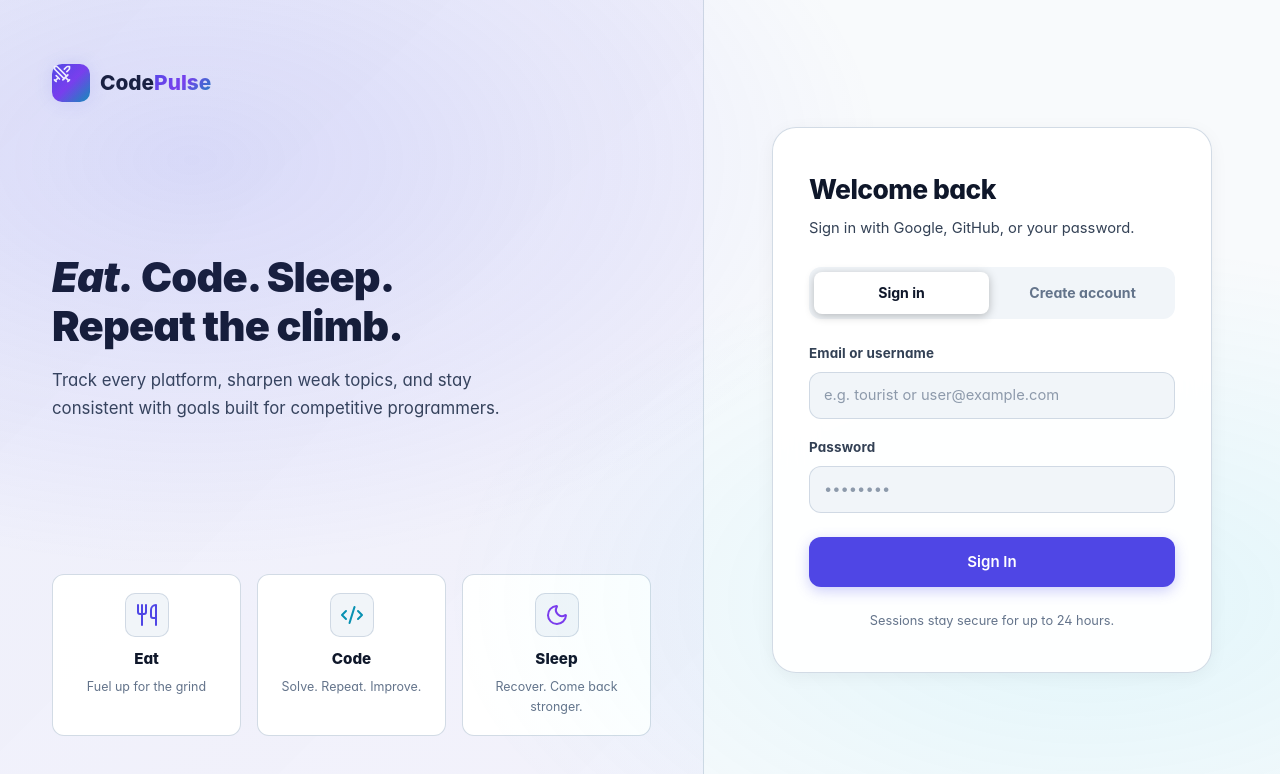
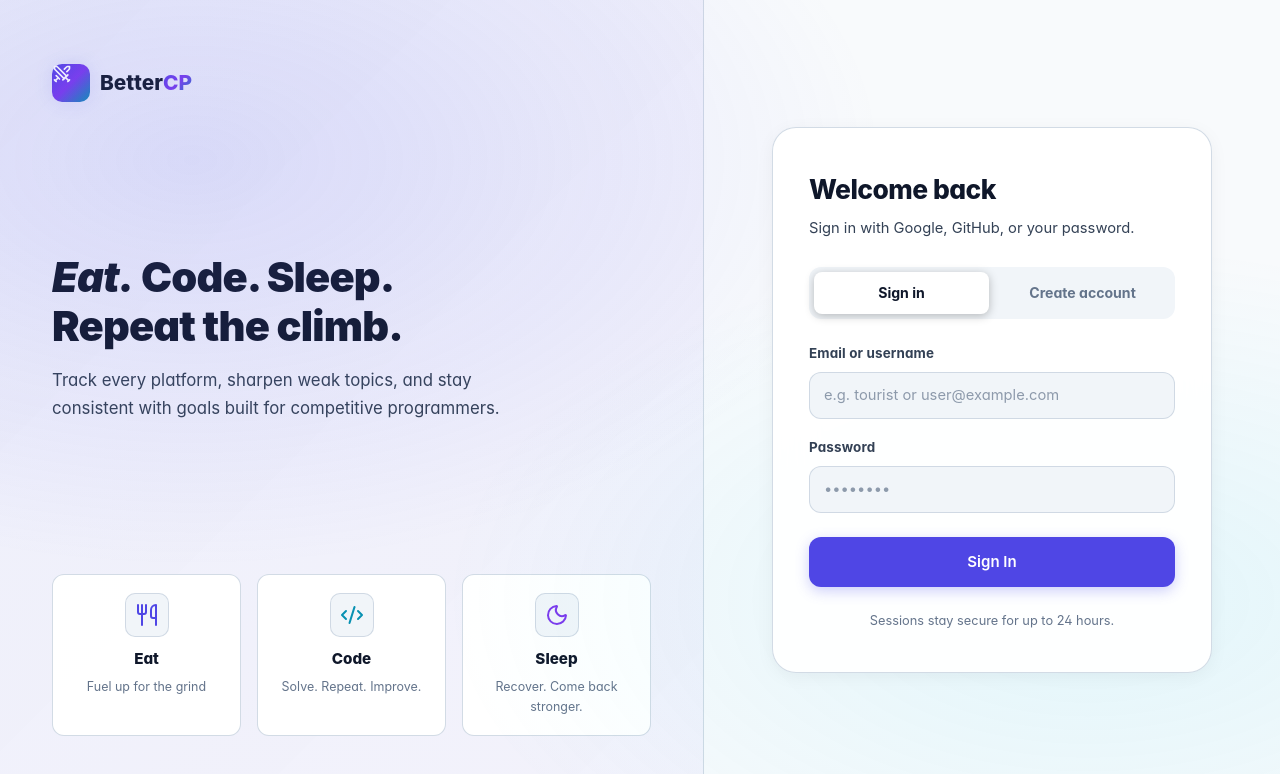
Before and after one commit to gnshx/CodePulse, a Next.js app: page /login in a window 1280 px wide. Shown: the top 774 px of the page. Built offline with nearby package versions, Linux system fonts and the light colour scheme; no server answers.

Commit message:
chore(brand): update platform brand name from CodePulse to BetterCP

```diff
--- a/src/app/dashboard/layout.tsx
+++ b/src/app/dashboard/layout.tsx
@@ -19,7 +19,7 @@ import {
 } from "lucide-react";
 
 export const metadata: Metadata = {
-  title: "Dashboard | CodePulse Intelligence",
+  title: "Dashboard | BetterCP Intelligence",
   description: "Production-style Competitive Programming Intelligence & Analytics Dashboard.",
 };
 
@@ -68,7 +68,7 @@ export default async function DashboardLayout({
             <Swords size={18} />
           </div>
           <span style={{ fontWeight: 800, fontSize: "1.15rem", letterSpacing: "-0.02em" }}>
-            Code<span className="gradient-text">Pulse</span>
+            Better<span className="gradient-text">CP</span>
           </span>
           <div
             style={{
--- a/src/app/login/page.tsx
+++ b/src/app/login/page.tsx
@@ -6,7 +6,7 @@ import type { Metadata } from "next";
 import { Swords, Utensils, Code2, Moon } from "lucide-react";
 
 export const metadata: Metadata = {
-  title: "Sign In - CodePulse",
+  title: "Sign In - BetterCP",
   description: "Sign in to track your competitive programming progress.",
 };
 
@@ -51,7 +51,7 @@ export default async function LoginPage({
             <Swords size={20} />
           </div>
           <span>
-            Code<span className="gradient-text">Pulse</span>
+            Better<span className="gradient-text">CP</span>
           </span>
         </Link>
 
@@ -97,7 +97,7 @@ export default async function LoginPage({
               <Swords size={20} />
             </div>
             <span style={{ fontWeight: 800, fontSize: "1.2rem", color: "var(--text-primary)" }}>
-              Code<span className="gradient-text">Pulse</span>
+              Better<span className="gradient-text">CP</span>
             </span>
           </Link>
 
@@ -105,7 +105,7 @@ export default async function LoginPage({
             <h1>{isSignup ? "Create your account" : "Welcome back"}</h1>
             <p>
               {isSignup
-                ? "Join CodePulse with Google or create a password account."
+                ? "Join BetterCP with Google or create a password account."
                 : "Sign in with Google, GitHub, or your password."}
             </p>
           </div>
--- a/src/app/page.tsx
+++ b/src/app/page.tsx
@@ -90,7 +90,7 @@ export default async function LandingPage() {
             <Swords size={18} />
           </div>
           <span style={{ fontWeight: 800, fontSize: "1.15rem", letterSpacing: "-0.02em" }}>
-            Code<span className="gradient-text">Pulse</span>
+            Better<span className="gradient-text">CP</span>
           </span>
         </div>
 
--- a/src/components/layout/mobile-nav.tsx
+++ b/src/components/layout/mobile-nav.tsx
@@ -64,7 +64,7 @@ export function MobileNav({ items }: { items: NavItem[] }) {
                   <Swords size={16} />
                 </div>
                 <span style={{ fontWeight: 800, fontSize: "1.1rem" }}>
-                  Code<span className="gradient-text">Pulse</span>
+                  Better<span className="gradient-text">CP</span>
                 </span>
               </div>
               <button
```
